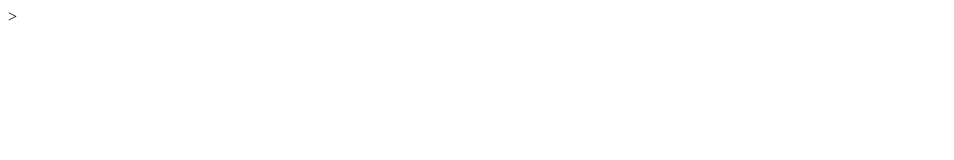
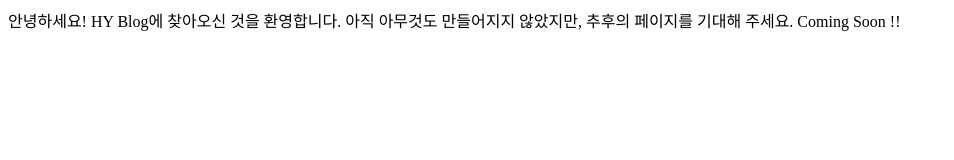
Before and after one commit to shineyourlife/cider, a plain HTML site: page index.html in a window 1280 px wide. Shown: the whole page, without its empty margins (0-954 px from the left). Drawn offline with Linux system fonts and the light colour scheme.

Commit message:
body 입력

```diff
--- a/index.html
+++ b/index.html
@@ -3,4 +3,10 @@
 <head>
 	<title> HY Blog </title>
 </head>
-<body></body>>
+<body>
+    안녕하세요!
+    HY Blog에 찾아오신 것을 환영합니다.
+    아직 아무것도 만들어지지 않았지만,
+    추후의 페이지를 기대해 주세요.
+    Coming Soon !!
+</body>
```
